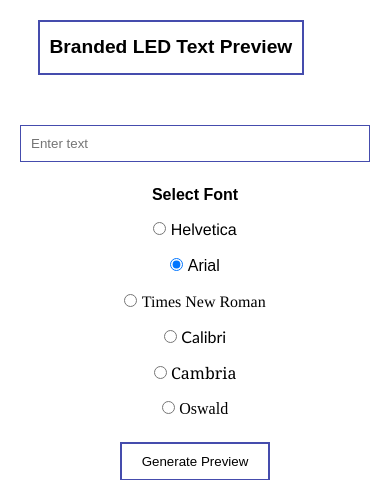
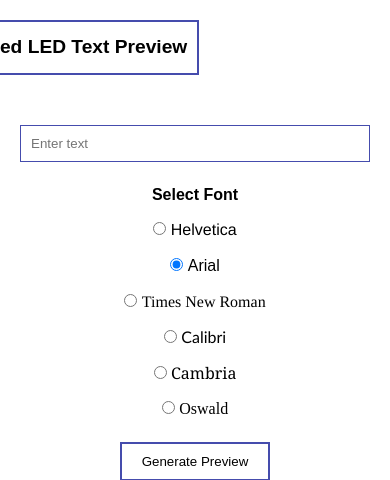
Before and after one commit to yosri5031/3d-crystal-preview, a Flask app: page /LED in a window 390 px wide. Shown: the top 480 px of the page. Run offline with Flask 2, Linux system fonts and the light colour scheme.

Commit message:
Update index1.html

```diff
--- a/templates/index1.html
+++ b/templates/index1.html
@@ -89,6 +89,7 @@
             .title {
                 font-size: 1.2em;
                 padding: 10px;
+                margin-left: -25%;
             }
 
             .navbar-logo img {
```
